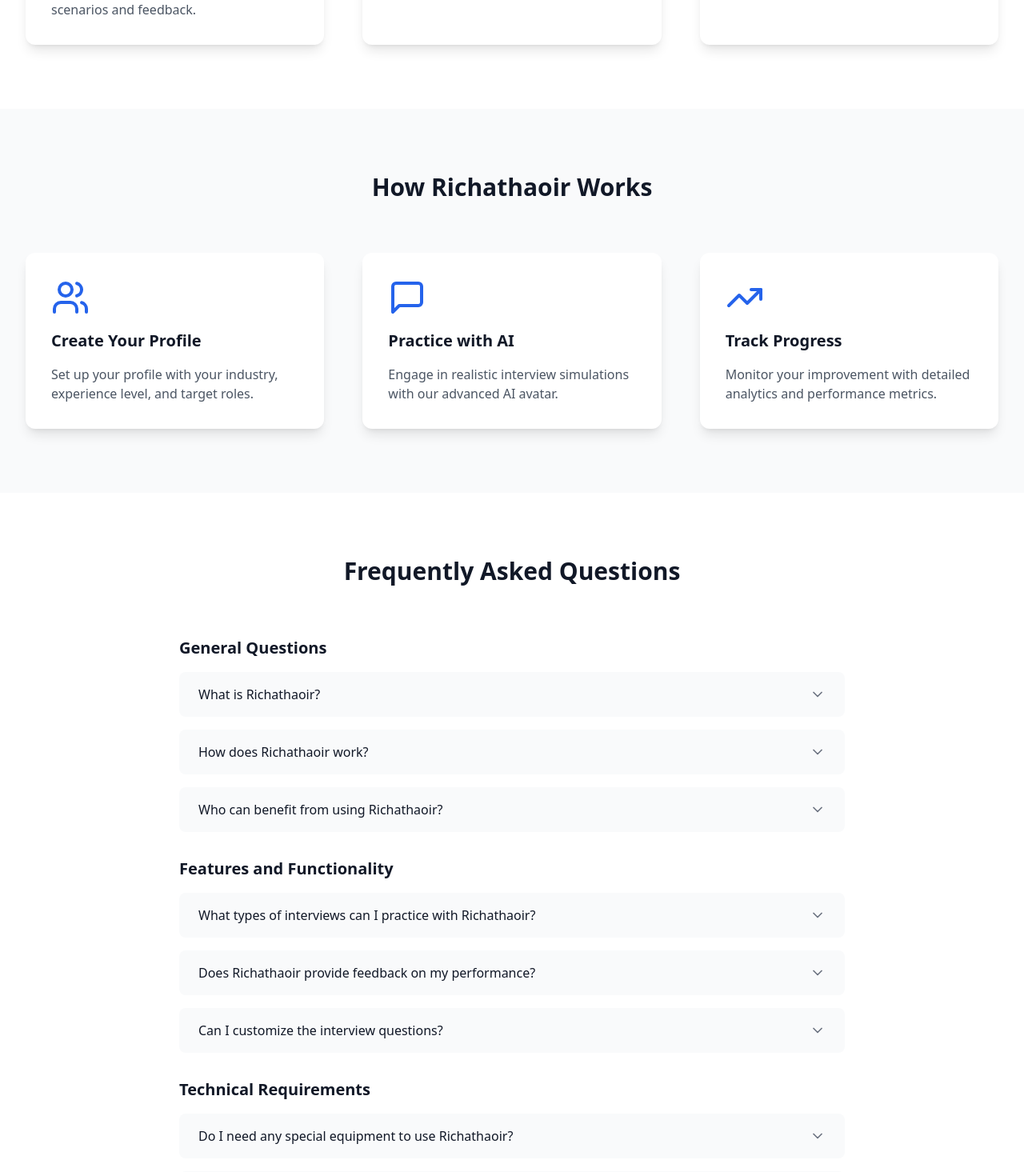
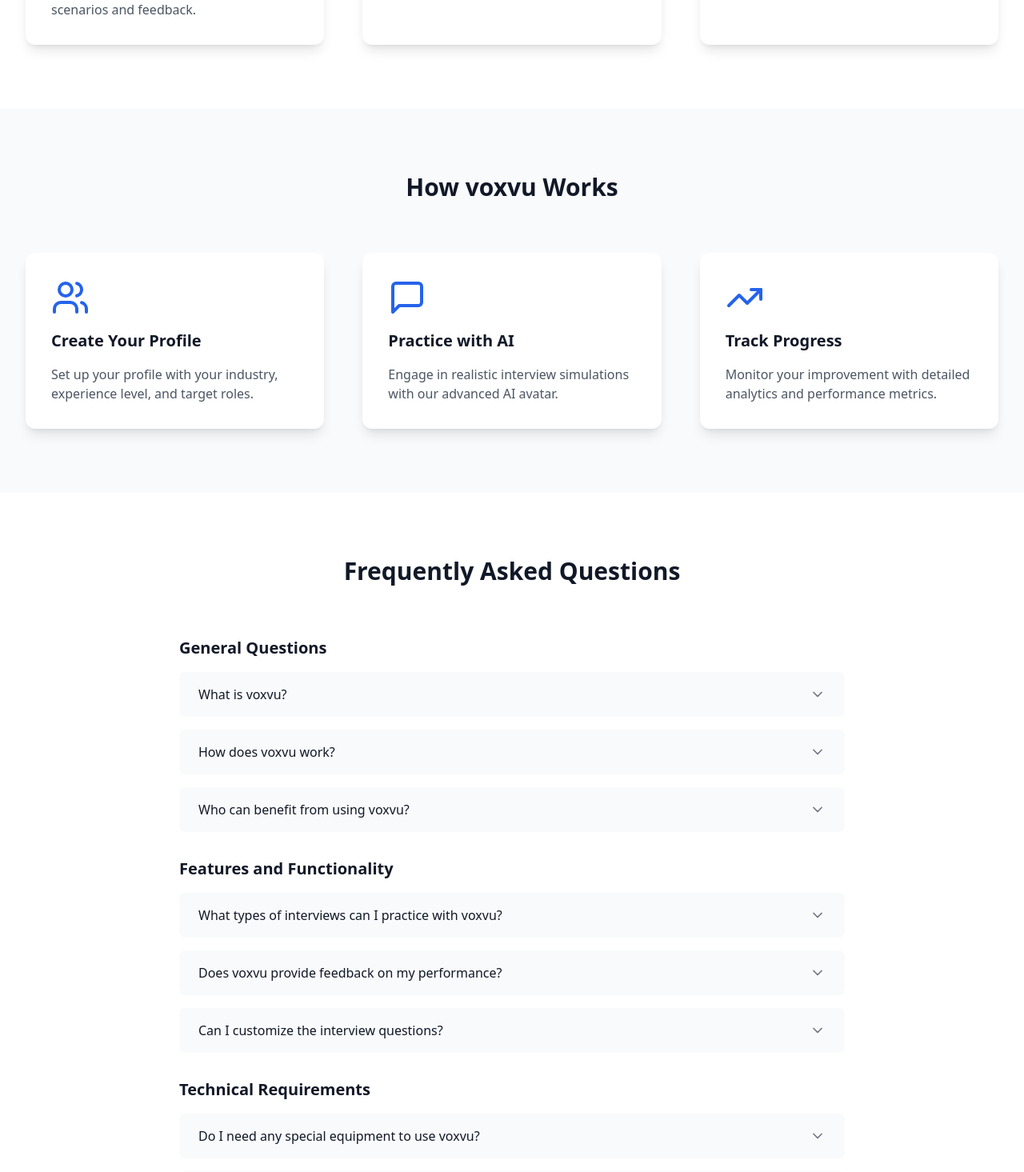
Before and after one commit to onlydurodola/voxview, a React (Vite) app: page / in a window 1280 px wide. Shown: the part 1332-2797 px from the top of the page at 80% size. Built offline with nearby package versions, Linux system fonts and the light colour scheme.

Commit message:
cd adjusted

```diff
--- a/src/App.tsx
+++ b/src/App.tsx
@@ -4,14 +4,11 @@ import { useInView } from 'react-intersection-observer';
 import { useForm, ValidationError } from '@formspree/react';
 import {
   Bot,
-  Brain,
-  BarChart3,
   ArrowRight,
   ChevronDown,
   Users,
   MessageSquare,
   TrendingUp,
-  CheckCircle2,
   Target,
   Clock,
   Zap,
@@ -52,7 +49,7 @@ function App() {
   const [expandedQuestions, setExpandedQuestions] = useState<Record<string, boolean>>({});
 
   const companies = [
-    "Delve", "TechiesMatch", "BackendIm", "ReconXI", "Telex", "Telin", "GenZ"
+    "Delve", "TechiesMatch", "BackendIm", "ReconXI", "Telex", "Telin", "GenZ ad"
   ];
 
   const benefits = [
@@ -96,16 +93,16 @@ function App() {
       title: "General Questions",
       questions: [
         {
-          question: "What is Richathaoir?",
-          answer: "Richathaoir is an AI-driven interview preparation platform that simulates realistic human interviews using advanced avatars. It provides real-time feedback on your responses, helping you improve your interview skills and boost your confidence."
+          question: "What is voxvu?",
+          answer: "voxvu is an AI-driven interview preparation platform that simulates realistic human interviews using advanced avatars. It provides real-time feedback on your responses, helping you improve your interview skills and boost your confidence."
         },
         {
-          question: "How does Richathaoir work?",
-          answer: "Richathaoir uses artificial intelligence to create lifelike interview scenarios. Users engage with a realistic avatar that asks industry-specific questions. The platform analyzes your verbal and non-verbal responses, offering instant feedback to enhance your performance."
+          question: "How does voxvu work?",
+          answer: "voxvu uses artificial intelligence to create lifelike interview scenarios. Users engage with a realistic avatar that asks industry-specific questions. The platform analyzes your verbal and non-verbal responses, offering instant feedback to enhance your performance."
         },
         {
-          question: "Who can benefit from using Richathaoir?",
-          answer: "Job seekers at all levels, from recent graduates to seasoned professionals, can benefit from Richathaoir. It's also useful for individuals preparing for public speaking engagements or anyone looking to improve their communication skills."
+          question: "Who can benefit from using voxvu?",
+          answer: "Job seekers at all levels, from recent graduates to seasoned professionals, can benefit from voxvu. It's also useful for individuals preparing for public speaking engagements or anyone looking to improve their communication skills."
         }
       ]
     },
@@ -113,16 +110,16 @@ function App() {
       title: "Features and Functionality",
       questions: [
         {
-          question: "What types of interviews can I practice with Richathaoir?",
-          answer: "Richathaoir offers practice sessions for various interview types, including behavioral, technical, and case interviews. You can select the interview style that aligns with your preparation needs."
+          question: "What types of interviews can I practice with voxvu?",
+          answer: "voxvu offers practice sessions for various interview types, including behavioral, technical, and case interviews. You can select the interview style that aligns with your preparation needs."
         },
         {
-          question: "Does Richathaoir provide feedback on my performance?",
-          answer: "Yes, after each session, Richathaoir provides detailed feedback on aspects such as speech clarity, content relevance, body language, and eye contact. This helps you identify strengths and areas for improvement."
+          question: "Does voxvu provide feedback on my performance?",
+          answer: "Yes, after each session, voxvu provides detailed feedback on aspects such as speech clarity, content relevance, body language, and eye contact. This helps you identify strengths and areas for improvement."
         },
         {
           question: "Can I customize the interview questions?",
-          answer: "Absolutely. Richathaoir allows you to input specific job descriptions or select particular competencies you wish to focus on, tailoring the interview questions to your requirements."
+          answer: "Absolutely. voxvu allows you to input specific job descriptions or select particular competencies you wish to focus on, tailoring the interview questions to your requirements."
         }
       ]
     },
@@ -130,7 +127,7 @@ function App() {
       title: "Technical Requirements",
       questions: [
         {
-          question: "Do I need any special equipment to use Richathaoir?",
+          question: "Do I need any special equipment to use voxvu?",
           answer: "You'll need a device with a camera and microphone, such as a laptop, tablet, or smartphone, to fully engage with the platform and receive comprehensive feedback."
         },
         {
@@ -138,8 +135,8 @@ function App() {
           answer: "Yes, a stable internet connection is necessary to interact with the AI avatar and access real-time feedback features."
         },
         {
-          question: "Is Richathaoir compatible with all operating systems?",
-          answer: "Richathaoir is a web-based platform accessible through most modern web browsers, making it compatible with various operating systems, including Windows, macOS, iOS, and Android."
+          question: "Is voxvu compatible with all operating systems?",
+          answer: "voxvu is a web-based platform accessible through most modern web browsers, making it compatible with various operating systems, including Windows, macOS, iOS, and Android."
         }
       ]
     }
@@ -165,7 +162,7 @@ function App() {
           <div className="flex justify-between items-center h-16">
             <div className="flex items-center">
               <Bot className="h-8 w-8 text-blue-600" />
-              <span className={`ml-2 text-xl font-bold ${isDarkMode ? 'text-white' : 'text-gray-900'}`}>Richathaoir</span>
+              <span className={`ml-2 text-xl font-bold ${isDarkMode ? 'text-white' : 'text-gray-900'}`}>voxvu</span>
             </div>
             <div className="hidden md:flex items-center space-x-8">
               <a href="#features" className={`${isDarkMode ? 'text-gray-300 hover:text-white' : 'text-gray-600 hover:text-gray-900'}`}>Features</a>
@@ -238,7 +235,7 @@ function App() {
         <div className="max-w-7xl mx-auto px-4 sm:px-6 lg:px-8">
           <FadeInWhenVisible>
             <h2 className={`text-3xl font-bold text-center mb-16 ${isDarkMode ? 'text-white' : 'text-gray-900'}`}>
-              Why Choose Richathaoir?
+              Why Choose voxvu?
             </h2>
             <div className="grid md:grid-cols-3 gap-12">
               {benefits.map((benefit, index) => (
@@ -262,7 +259,7 @@ function App() {
         <div className="max-w-7xl mx-auto px-4 sm:px-6 lg:px-8">
           <FadeInWhenVisible>
             <h2 className={`text-3xl font-bold text-center mb-16 ${isDarkMode ? 'text-white' : 'text-gray-900'}`}>
-              How Richathaoir Works
+              How voxvu Works
             </h2>
             <div className="grid md:grid-cols-3 gap-12">
               {howItWorks.map((step, index) => (
@@ -335,7 +332,7 @@ function App() {
           <FadeInWhenVisible>
             <div className="text-center max-w-3xl mx-auto">
               <h2 className={`text-3xl font-bold mb-6 ${isDarkMode ? 'text-white' : 'text-gray-900'}`}>
-                Be Among the First to Experience Richathaoir
+                Be Among the First to Experience voxvu
               </h2>
               <p className={`mb-8 ${isDarkMode ? 'text-gray-300' : 'text-gray-600'}`}>
                 Join our exclusive waitlist to get early access and special launch pricing.
@@ -384,7 +381,7 @@ function App() {
             <div>
               <div className="flex items-center mb-4">
                 <Bot className="h-8 w-8" />
-                <span className="ml-2 text-xl font-bold">Richathaoir</span>
+                <span className="ml-2 text-xl font-bold">voxvu</span>
               </div>
               <p className="text-gray-400">Empowering job seekers with AI-powered interview preparation.</p>
             </div>
@@ -406,7 +403,7 @@ function App() {
             </div>
           </div>
           <div className="mt-8 pt-8 border-t border-gray-800 text-center text-gray-400">
-            <p>&copy; {new Date().getFullYear()} Richathaoir. All rights reserved.</p>
+            <p>&copy; {new Date().getFullYear()} voxvu. All rights reserved.</p>
           </div>
         </div>
       </footer>
@@ -433,7 +430,7 @@ function App() {
               Join the Waitlist
             </h3>
             <p className={`mb-6 ${isDarkMode ? 'text-gray-300' : 'text-gray-600'}`}>
-              Be among the first to experience Richathaoir and get exclusive early access benefits.
+              Be among the first to experience voxvu and get exclusive early access benefits.
             </p>
             <form onSubmit={handleSubmit} className="space-y-4">
               <div>
```
